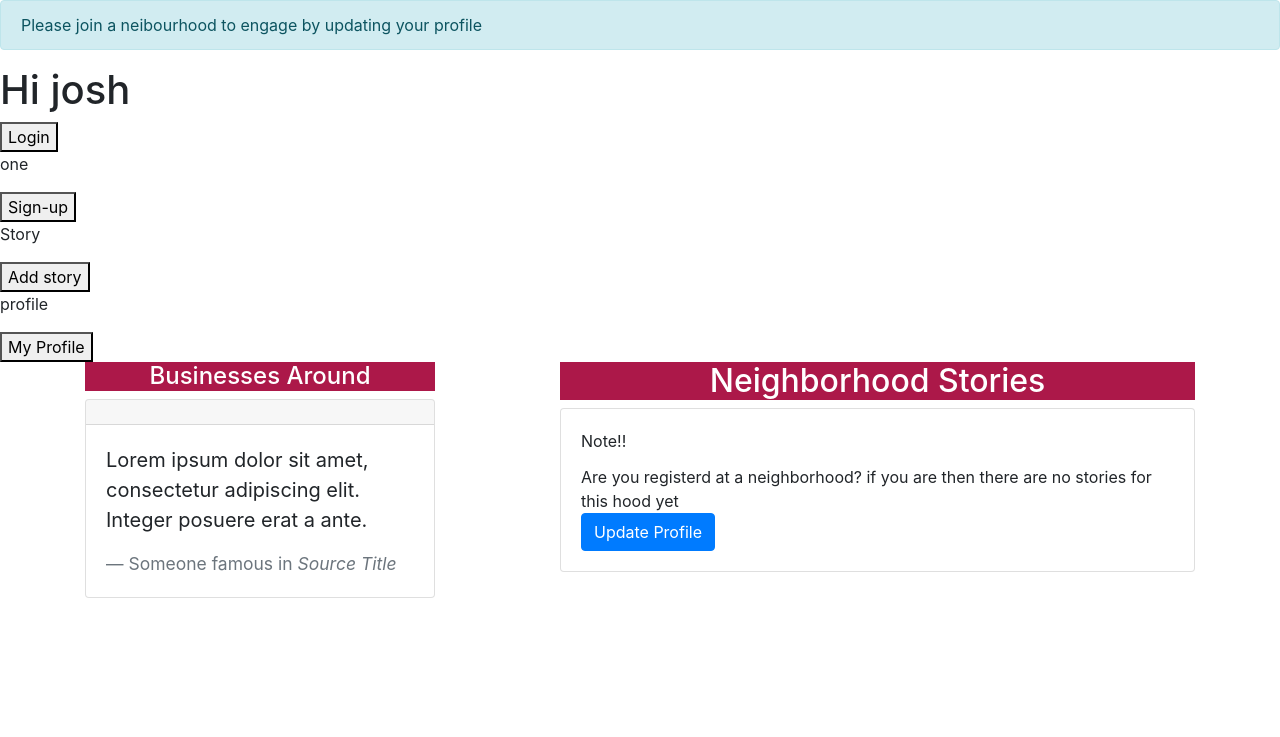
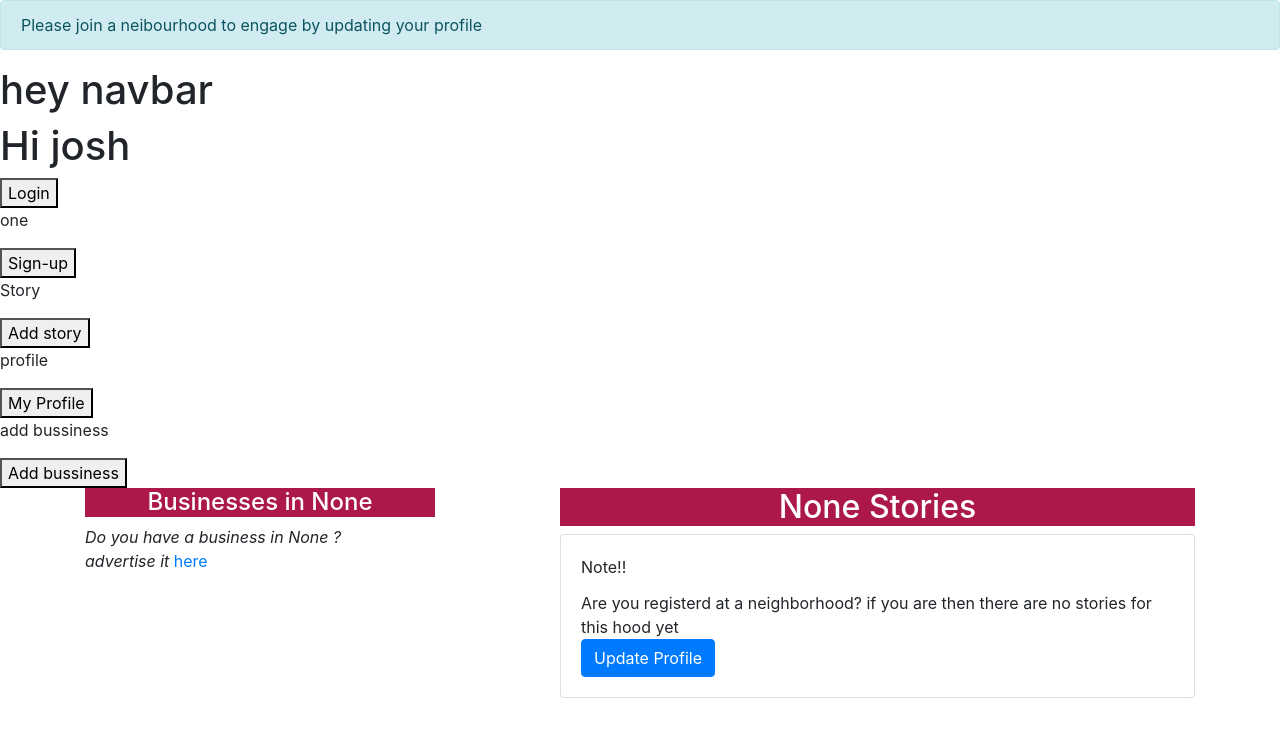
Before and after one commit to Andy3643/Neighbourhood, a Django app: page / in a window 1280 px wide. Shown: the top 737 px of the page. Run offline with Django 4.2, Linux system fonts and the light colour scheme; the visitor is signed in with stand-in values (Sample User, id 1); data that the repository does not hold is empty; some libraries are stand-ins or nearby versions; some web fonts are replaced.

Commit message:
ft:add dymamic hood display

```diff
--- a/myapp/forms.py
+++ b/myapp/forms.py
@@ -34,13 +34,13 @@
         fields = ['bio','neighborhood','profile_pic']
 
 
-class BuisnessesForm(forms.ModelForm):
+class BusinessForm(forms.ModelForm):
     '''
     Form for advertising a a buisness
     '''
     class Meta:
         model = Business
-        fields = ["business_name","business_email","business_number"]
+        fields = ["business_name","description","business_email","business_number"]
 
 
 class StoryForm(forms.ModelForm):
--- a/myapp/models.py
+++ b/myapp/models.py
@@ -87,6 +87,7 @@
     business_name = models.CharField(max_length=40)
     user = models.ForeignKey(User,on_delete=models.CASCADE)
     neighborhood = models.ForeignKey(Neighborhood,on_delete=models.CASCADE)
+    description = models.CharField(max_length=255)
     business_email = models.EmailField()
     business_number = models.IntegerField(blank=True,null=True)
 
--- a/myapp/templates/base.html
+++ b/myapp/templates/base.html
@@ -39,6 +39,7 @@
 
     {% block content %}
 
+
     {% endblock %}
 
     {% block scripts %}
--- a/myapp/templates/index.html
+++ b/myapp/templates/index.html
@@ -10,31 +10,45 @@
 <a href="{% url 'new_story' %}"><button>Add story</button></a>
 <p>profile</p>
 <a href="{% url 'user_profile' %}"><button>My Profile</button></a>
+<p>add bussiness</p>
+<a href="{% url 'register-business' %}"><button>Add bussiness</button></a>
 
 
-<div class="container">
+
+ <div class="container" >
     <div class="row">
         <div class="col-4">
             <div class="text-center " style="background-color:rgb(172, 24, 73);">
-                <h4 style="color: white;">Businesses Around</h4>
+                <h4 style="color: white;">Businesses in {{user.profile.neighborhood}}</h4>
             </div>
-            <div class="card">
+
+            <p><i>Do you have a business in {{user.profile.neighborhood}} ?<br>advertise it </i><a href="{% url 'register-business' %}">here</a></p>
+            {% for business in neighborhood_business %}
+            <div class="card mt-3">
                 <div class="card-header">
+                    <h5>{{business.business_name}}</h5>
 
                 </div>
                 <div class="card-body">
                 <blockquote class="blockquote mb-0">
-                    <p>Lorem ipsum dolor sit amet, consectetur adipiscing elit. Integer posuere erat a ante.</p>
-                    <footer class="blockquote-footer">Someone famous in <cite title="Source Title">Source Title</cite></footer>
+                    <p>{{business.description}}</p>
+                    <br>
+                    <small class="text-center">
+                        <p>contact</p>
+                        <p>{{business.business_email}}</p>
+                    </small>
+
+                    <footer class="blockquote-footer">posted By:<cite title="Source Title">{{business.user}}</cite></footer>
                 </blockquote>
                 </div>
             </div>
+            {% endfor %}
         </div>
         <div class="col-1"></div>
         <!--Post for the neighbourhood-->
         <div class="col-7">
             <div class="text-center " style="background-color:rgb(172, 24, 73);">
-                <h2 style="color: white;">Neighborhood Stories</h2>
+                <h2 style="color: white;">{{user.profile.neighborhood}} Stories</h2>
             </div>
             {% if neighborhood_stories %}
             {% for story in neighborhood_stories %}
--- a/myapp/templates/navbar.html
+++ b/myapp/templates/navbar.html
@@ -0,0 +1 @@
+<h1>hey navbar</h1>
--- a/myapp/urls.py
+++ b/myapp/urls.py
@@ -11,5 +11,8 @@
     path('^profile/',views.profile,name="profile"),
     path('^addstory/$',views.new_story,name="new_story"),
     path('^myprofile/$',views.person_info,name="user_profile"),
+    path('^addbusiness/$',views.new_business,name="register-business")
+
+
 
 ]
--- a/myapp/views.py
+++ b/myapp/views.py
@@ -127,19 +127,19 @@
 
 
 #@login_required
-def add_buisness(request):
+def new_business(request):
     '''
     This view will handle user adding buisness to neighbourehood
     '''
-    current_user_neighborhood = request.user.profile.neighborhood
+    current_neighborhood_user = request.user.profile.neighborhood
     if request.method == "POST":
-        form = BuisnessesForm(request.POST)
+        form = BusinessForm(request.POST)
         if form.is_valid():
             buisness = form.save(commit=False)
             buisness.user = request.user
-            buisness.neighborhood = current_user_neighborhood
+            buisness.neighborhood = current_neighborhood_user
             buisness.save()
             return redirect(Index_view)
     else:
-        form = BuisnessesForm()
-        return render(request,"main/buisness_form.html",{"form":form})
+        form = BusinessForm()
+        return render(request,"stories/post_business.html",{"form":form})
```
Also changed, not shown: myapp/templates/stories/post_business.html (added, +17 -0 lines), myapp/migrations/0003_business_description.py (added).
